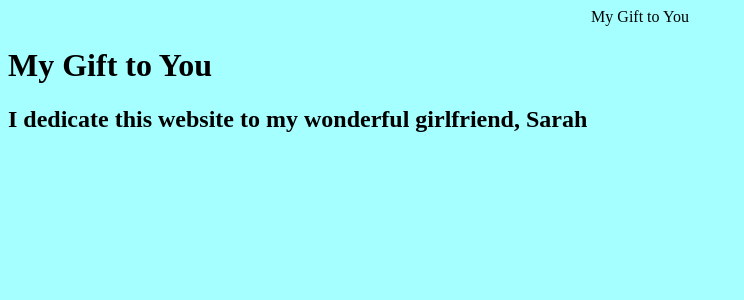
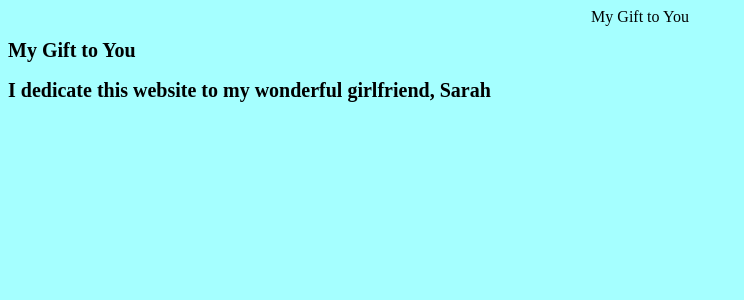
Before and after one commit to definitelynotillegal/definitelynotillegal.github.io, a Jekyll site: the page index.html, which Jekyll copies as it is, in a window 1280 px wide. Shown: the top 300 px of the page, without its empty margins (0-744 px from the left). Built offline with Jekyll 4.4.1, drawn with Linux system fonts in a browser that asks for light colours.

Commit message:
Update index.html

```diff
--- a/index.html
+++ b/index.html
@@ -9,7 +9,7 @@
         </head>
             <body>
                 <center>My Gift to You</center>
-                    <h1>My Gift to You</h1>
-                    <h2>I dedicate this website to my wonderful girlfriend, Sarah</h2>
+                    <h1 style="font-size:20px">My Gift to You</h1>
+                    <h2 style="font-size:20px">I dedicate this website to my wonderful girlfriend, Sarah</h2>
             </body>
     </html>
```
